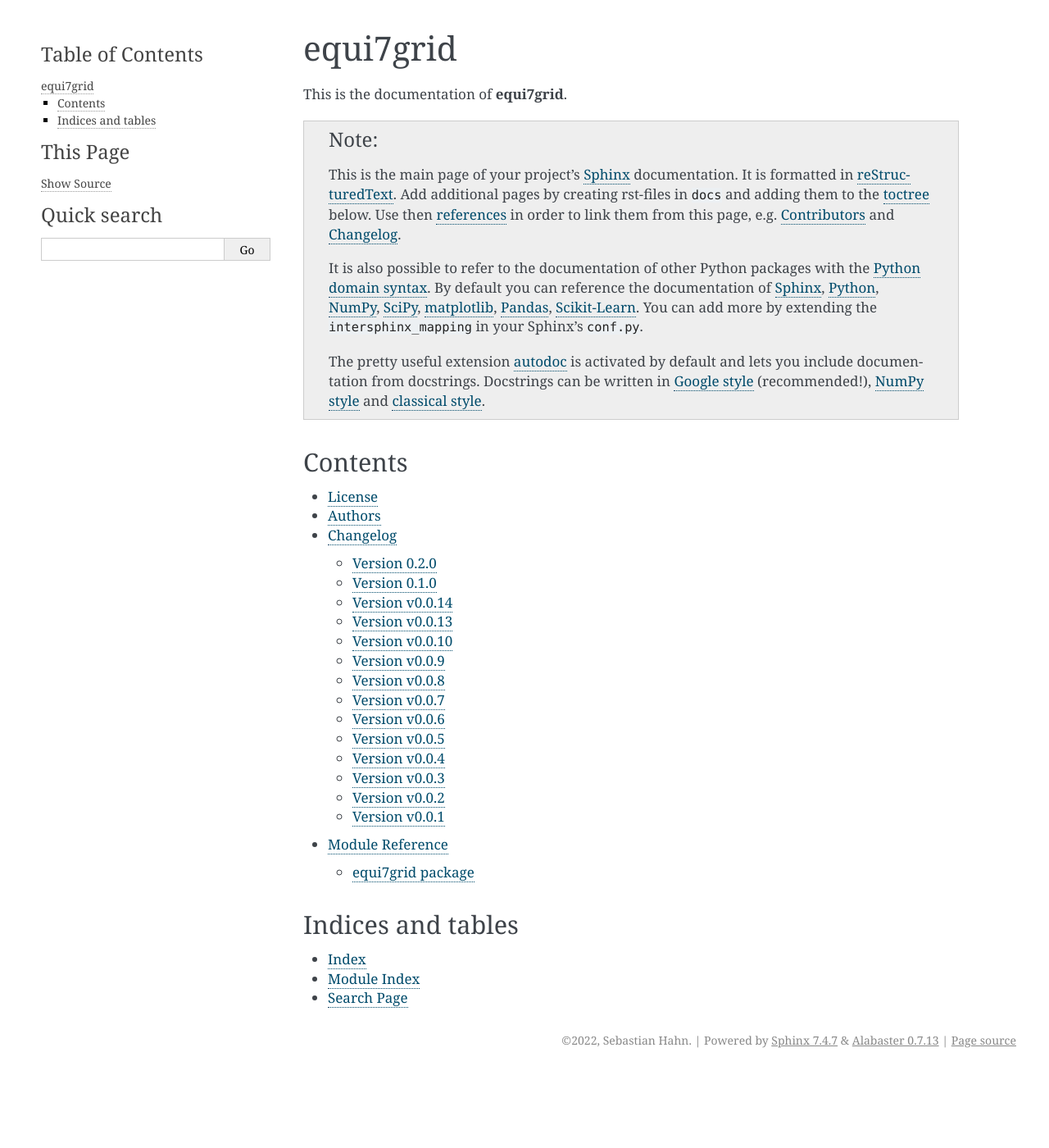
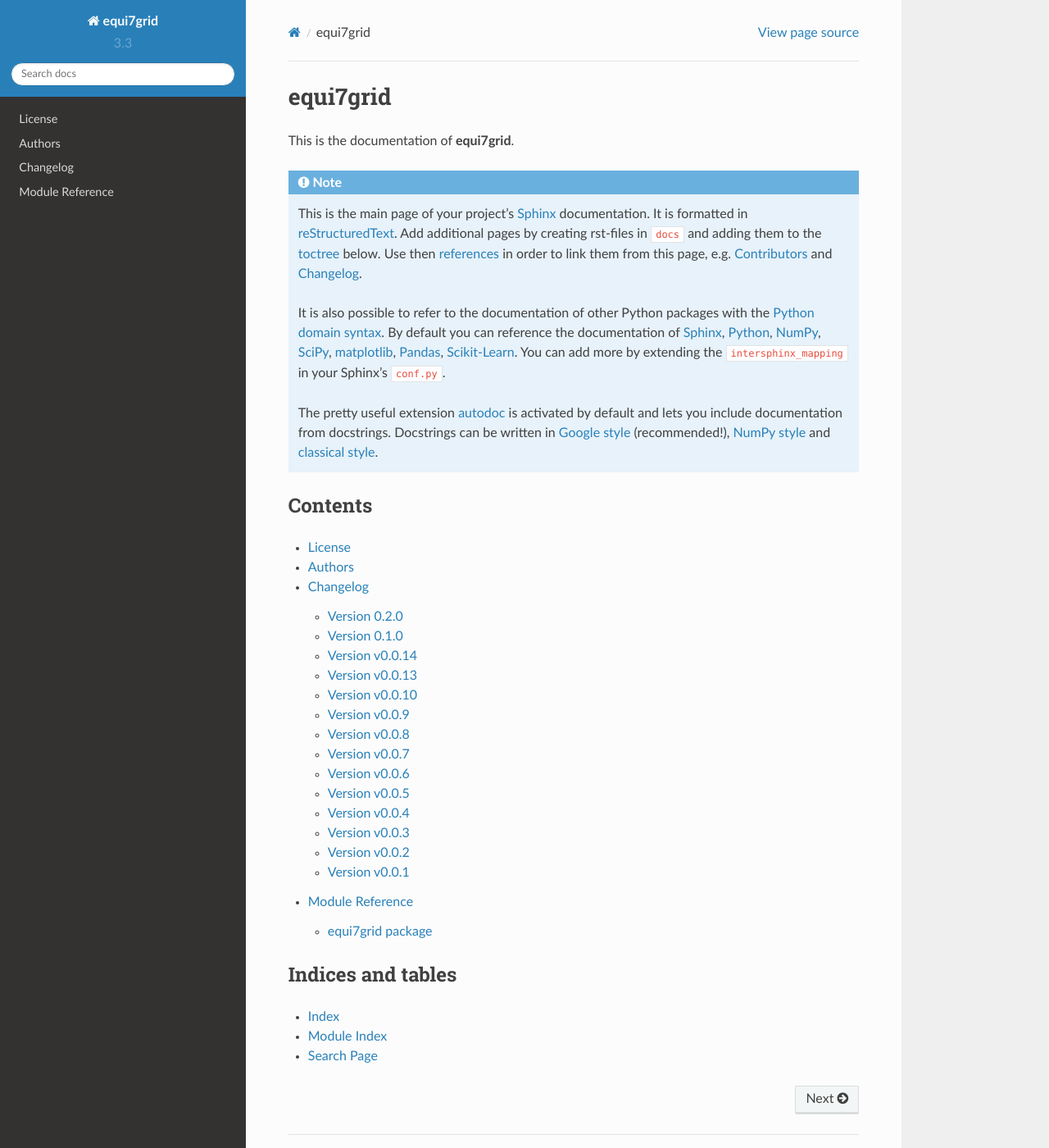
Before and after one commit to TUW-GEO/Equi7Grid, a Sphinx documentation site: the page built from docs/index.rst, in a window 1280 px wide and 1400 px high. Shown: the whole window at 82% size. Built offline with Sphinx 7.4.7 and the Read the Docs theme 2.0.0, drawn with Linux system fonts in a browser that asks for light colours; some of the changed text lies outside the part shown.

Commit message:
update doc config

```diff
--- a/docs/conf.py
+++ b/docs/conf.py
@@ -92,7 +92,7 @@ master_doc = "index"
 
 # General information about the project.
 project = "equi7grid"
-copyright = "2022, Sebastian Hahn"
+copyright = "2022, TU Wien"
 
 # The version info for the project you're documenting, acts as replacement for
 # |version| and |release|, also used in various other places throughout the
@@ -145,15 +145,15 @@ pygments_style = "sphinx"
 
 # The theme to use for HTML and HTML Help pages.  See the documentation for
 # a list of builtin themes.
-html_theme = "alabaster"
+html_theme = "sphinx_rtd_theme"
 
 # Theme options are theme-specific and customize the look and feel of a theme
 # further.  For a list of options available for each theme, see the
 # documentation.
-html_theme_options = {
-    "sidebar_width": "300px",
-    "page_width": "1200px"
-}
+# html_theme_options = {
+#     "sidebar_width": "300px",
+#     "page_width": "1200px"
+# }
 
 # Add any paths that contain custom themes here, relative to this directory.
 # html_theme_path = []
@@ -243,7 +243,7 @@ latex_elements = {
 # Grouping the document tree into LaTeX files. List of tuples
 # (source start file, target name, title, author, documentclass [howto/manual]).
 latex_documents = [
-    ("index", "user_guide.tex", "equi7grid Documentation", "Sebastian Hahn", "manual")
+    ("index", "user_guide.tex", "equi7grid Documentation", "TU Wien", "manual")
 ]
 
 # The name of an image file (relative to this directory) to place at the top of
```
